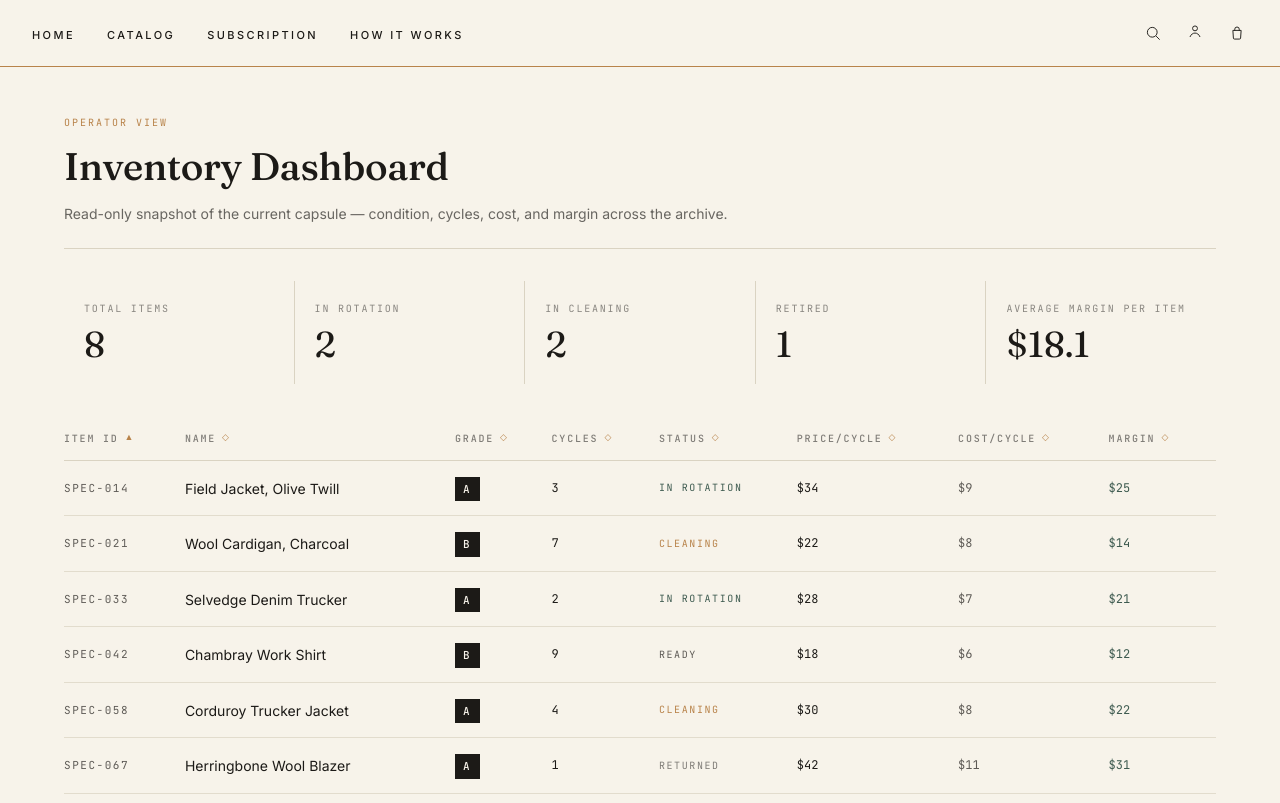
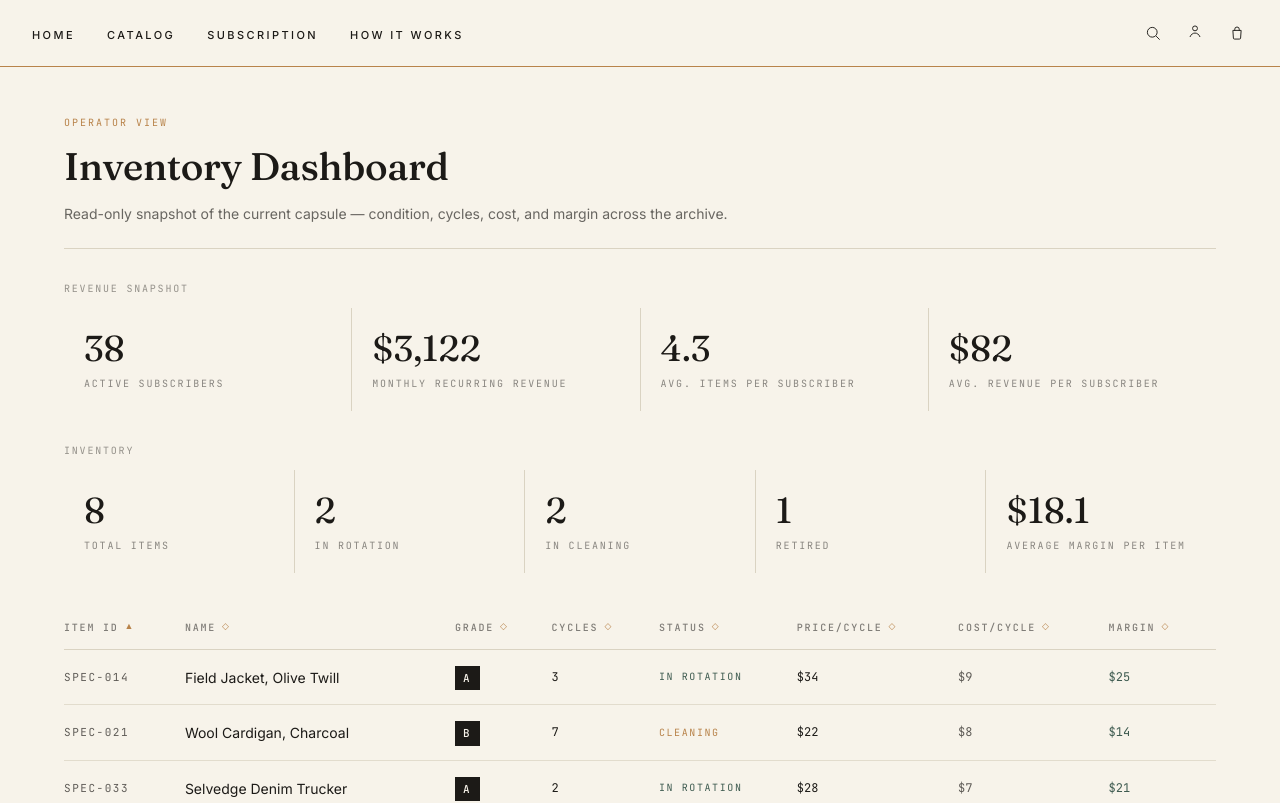
Before and after one commit to danielsernab90/vintage_wardrobe, a Next.js app: page /admin in a window 1280 px wide. Shown: the top 803 px of the page. Built offline with nearby package versions, Linux system fonts and the light colour scheme.

Commit message:
Add Revenue Snapshot to Admin Dashboard

```diff
--- a/src/components/InventoryDashboard.tsx
+++ b/src/components/InventoryDashboard.tsx
@@ -9,6 +9,7 @@ import {
   getInventoryStats,
   inventory,
   isThinMargin,
+  revenueSnapshot,
   type InventoryItem,
   type InventoryStatus,
 } from "@/data/inventory";
@@ -159,6 +160,25 @@ export function InventoryDashboard() {
     },
   ];
 
+  const revenue = [
+    {
+      label: "Active Subscribers",
+      value: String(revenueSnapshot.activeSubscribers),
+    },
+    {
+      label: "Monthly Recurring Revenue",
+      value: `$${revenueSnapshot.monthlyRecurringRevenue.toLocaleString("en-US")}`,
+    },
+    {
+      label: "Avg. Items per Subscriber",
+      value: String(revenueSnapshot.avgItemsPerSubscriber),
+    },
+    {
+      label: "Avg. Revenue per Subscriber",
+      value: `$${revenueSnapshot.avgRevenuePerSubscriber}`,
+    },
+  ];
+
   return (
     <section className="bg-paper px-5 pb-16 pt-10 md:px-8 md:pb-20 md:pt-12">
       <div className="mx-auto max-w-6xl">
@@ -175,17 +195,40 @@ export function InventoryDashboard() {
           </p>
         </header>
 
-        <div className="mt-8 grid grid-cols-2 gap-px bg-parchment md:grid-cols-5">
-          {summary.map((stat) => (
-            <div key={stat.label} className="bg-paper px-4 py-5 md:px-5">
-              <p className="font-mono text-[10px] uppercase tracking-[0.18em] text-ink/50">
-                {stat.label}
-              </p>
-              <p className="mt-2 font-display text-3xl text-ink md:text-4xl">
-                {stat.value}
-              </p>
-            </div>
-          ))}
+        <div className="mt-8">
+          <p className="mb-3 font-mono text-[10px] uppercase tracking-[0.18em] text-ink/45">
+            Revenue Snapshot
+          </p>
+          <div className="grid grid-cols-2 gap-px bg-parchment md:grid-cols-4">
+            {revenue.map((stat) => (
+              <div key={stat.label} className="bg-paper px-4 py-5 md:px-5">
+                <p className="mt-0 font-display text-3xl text-ink md:text-4xl">
+                  {stat.value}
+                </p>
+                <p className="mt-2 font-mono text-[10px] uppercase tracking-[0.18em] text-ink/50">
+                  {stat.label}
+                </p>
+              </div>
+            ))}
+          </div>
+        </div>
+
+        <div className="mt-8">
+          <p className="mb-3 font-mono text-[10px] uppercase tracking-[0.18em] text-ink/45">
+            Inventory
+          </p>
+          <div className="grid grid-cols-2 gap-px bg-parchment md:grid-cols-5">
+            {summary.map((stat) => (
+              <div key={stat.label} className="bg-paper px-4 py-5 md:px-5">
+                <p className="font-display text-3xl text-ink md:text-4xl">
+                  {stat.value}
+                </p>
+                <p className="mt-2 font-mono text-[10px] uppercase tracking-[0.18em] text-ink/50">
+                  {stat.label}
+                </p>
+              </div>
+            ))}
+          </div>
         </div>
 
         <div className="mt-10 overflow-x-auto">
--- a/src/data/inventory.ts
+++ b/src/data/inventory.ts
@@ -128,3 +128,14 @@ export function decisionReason(item: InventoryItem) {
   if (item.cycles >= HIGH_CYCLE_THRESHOLD) reasons.push(`${item.cycles} cycles`);
   return reasons.join(" · ");
 }
+
+/**
+ * Reconciled demo revenue from mock subscriber mix:
+ * 20 Starter @ $49 + 12 Signature @ $99 + 6 Archivist @ $159 = $3,122 MRR
+ */
+export const revenueSnapshot = {
+  activeSubscribers: 38,
+  monthlyRecurringRevenue: 3122,
+  avgItemsPerSubscriber: 4.3,
+  avgRevenuePerSubscriber: 82,
+} as const;
```
Also changed, not shown: screenshots/17-revenue-snapshot.png (added).
